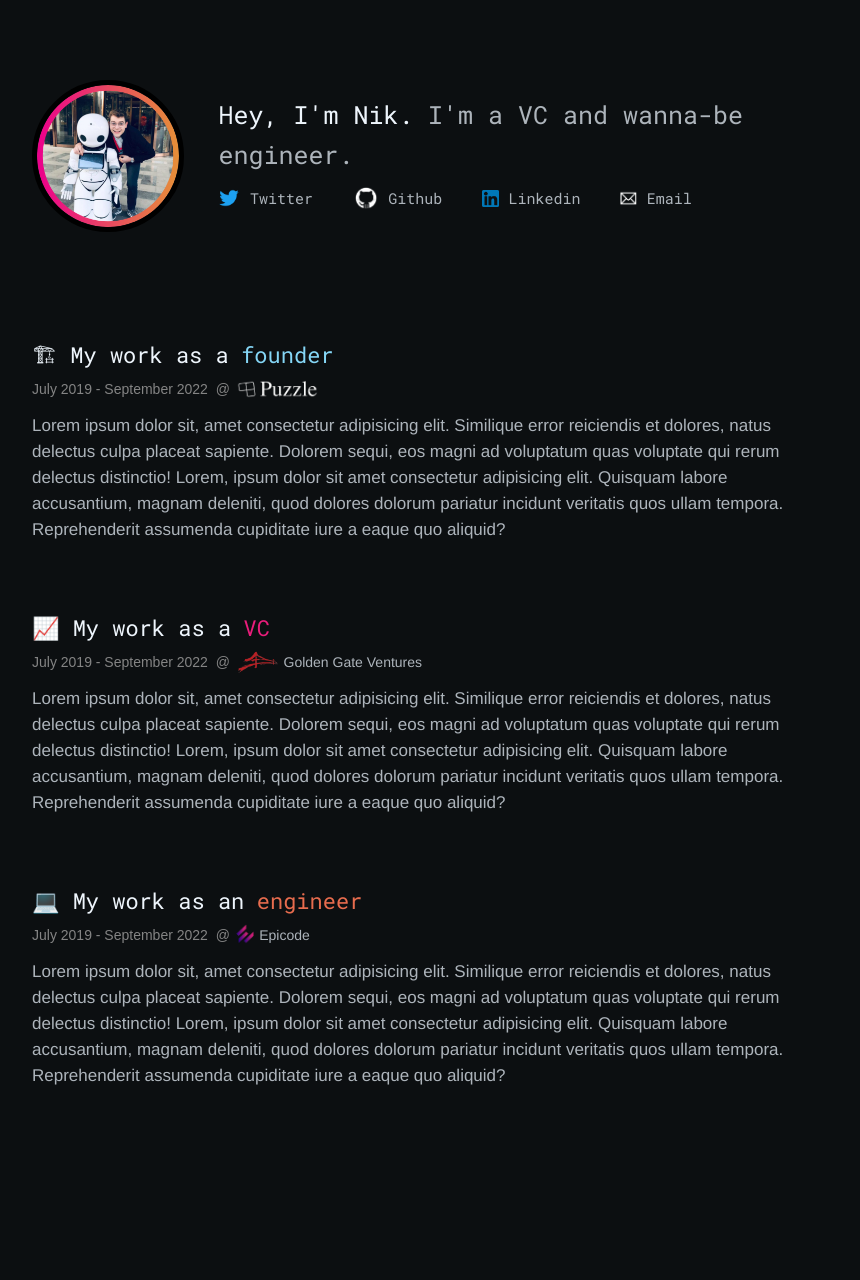
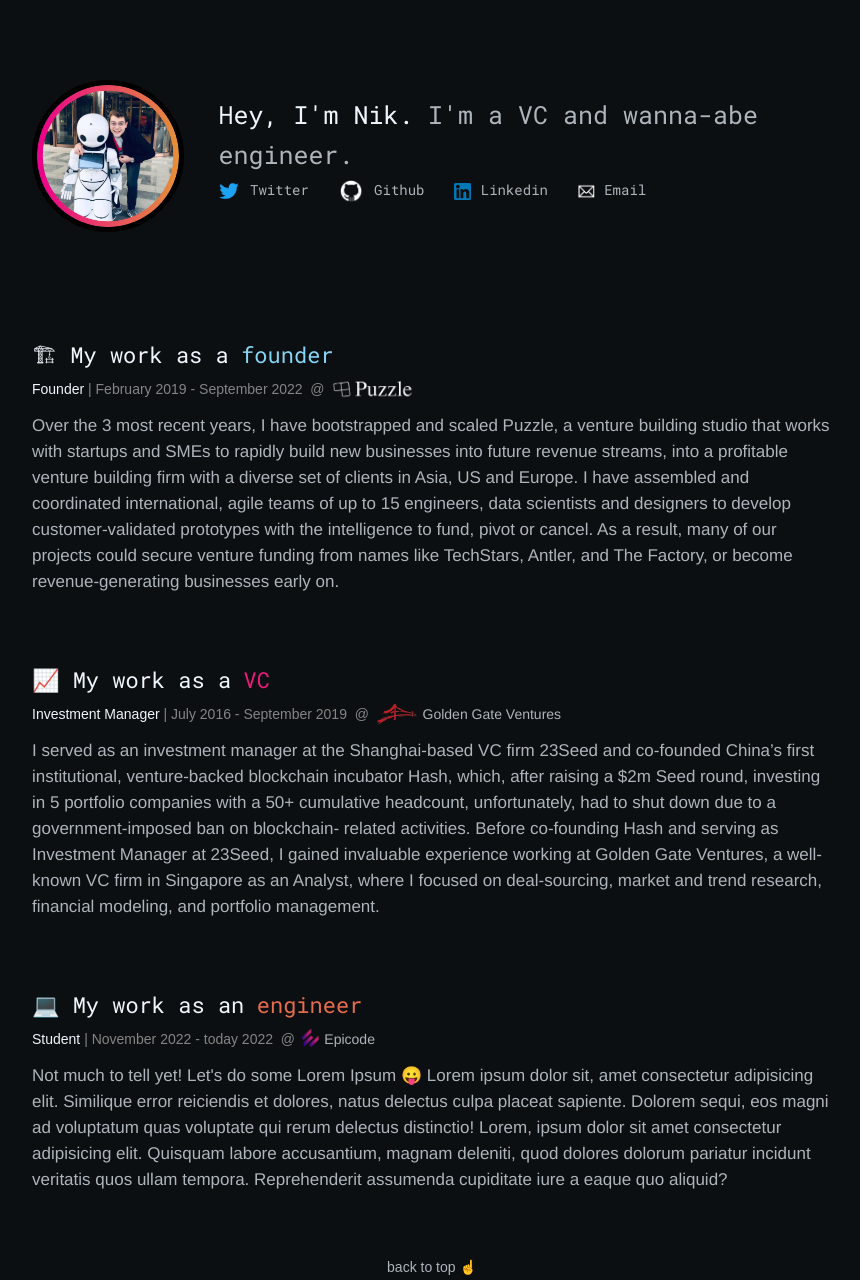
Before and after one commit to nikolainiklaus/EC-U1-D5-HW, a plain HTML site: page index.html in a window 1280 px wide. Shown: the part 83-1363 px from the top of the page, without its empty margins (208-1068 px from the left). Before the commit the page ends 1272 px from the top, so only its background shows below. Drawn offline with Linux system fonts and the light colour scheme.

Commit message:
Content & links

```diff
--- a/index.html
+++ b/index.html
@@ -8,10 +8,10 @@
         <link rel="stylesheet" href="style.css">
     </head>
     <body>
-        <div class="main-container">
+        <div id="top" class="main-container">
             <div class="navbar">
                 <p class="grey nav_left">👋 Nikolai Niklaus</p>
-                <p class="grey nav_right">About me</p>
+                <a id="about" class="grey nav_right" href="#main">About me</a>
             </div>
             <div class="header">
                 <div class="profile-img">
@@ -21,30 +21,30 @@
                     <div>
                         <p class="white">Hey, I'm Nik.</p>
                         <p class="grey">I'm a VC and
-                            wanna-be engineer.</p>
+                            wanna-abe engineer.</p>
                     </div>
                     <div class="socials grey">
                         <div class="social-container">
                             <img class="social-logos twitter" src="./assets/twitter_logo.png">
-                            <p class="twitter_p">Twitter</p>
+                            <a class="twitter_p grey" href="https://twitter.com/imnikniklaus" target="_blank" rel="noopener noreferrer">Twitter</a>
                         </div>
                         <div class="social-container">
                             <img class="social-logos github" src="./assets/github_logo.jpeg">
-                            <p class="github_p">Github</p>
+                            <a class="github_p grey" href="https://github.com/nikolainiklaus" target="_blank" rel="noopener noreferrer">Github</a>
                         </div>
                         <div class="social-container">
                             <img class="social-logos linkedin" src="./assets/linkedin_logo.png">
-                            <p class="linkedin_p">Linkedin</p>
+                            <a class="linkedin_p grey" href="https://www.linkedin.com/in/nikolai-niklaus/" target="_blank" rel="noopener noreferrer">Linkedin</a>
                         </div>
                         <div class="social-container">
                             <img class="social-logos linkedin" src="./assets/email.png">
-                            <p class="email_p">Email</p>
+                            <a class="mail_p grey" href="mailto:nik@puzzle.vc">Email</a>
                         </div>
                     </div>
                 </div>
             </div>
 
-            <div class="main">
+            <div id="main" class="main">
                 <div class="experience">
                     <div class="experience-title">
                         <p class="white">🏗 My work as a</p>
@@ -52,17 +52,17 @@
                     </div>
                     <div class="experience-wrapper">
                         <div class="duration">
-                            <p class="dark_grey"> July 2019 - September 2022&nbsp&nbsp@
+                            <p class="dark_grey"> <span class="white">Founder</span> | February 2019 - September 2022&nbsp&nbsp@
                         </div>
                         <div class="companies grey">
                             <div class="company-container">
                                 <img class="company-logos puzzle" src="./assets/puzzle.png">
-                                <p></p>
                             </div>
                         </div>
                     </div>
                     <div class="experience-description grey">
-                        <p>Lorem ipsum dolor sit, amet consectetur adipisicing elit. Similique error reiciendis et dolores, natus delectus culpa placeat sapiente. Dolorem sequi, eos magni ad voluptatum quas voluptate qui rerum delectus distinctio! Lorem, ipsum dolor sit amet consectetur adipisicing elit. Quisquam labore accusantium, magnam deleniti, quod dolores dolorum pariatur incidunt veritatis quos ullam tempora. Reprehenderit assumenda cupiditate iure a eaque quo aliquid?</p>
+                        <p>Over the 3 most recent years, I have bootstrapped and scaled Puzzle, a venture building studio that works with startups and SMEs to rapidly build new businesses into future revenue streams, into a profitable venture building firm with a diverse set of clients in Asia, US and Europe. I have assembled and coordinated international, agile teams of up to 15 engineers, data scientists and designers to develop customer-validated prototypes with the intelligence to fund, pivot or cancel. As a result, many of our projects could secure venture funding from names like TechStars, Antler, and The Factory, or become revenue-generating businesses early on.
+                        </p>
                     </div>
                 </div>
 
@@ -73,7 +73,7 @@
                     </div>
                     <div class="experience-wrapper">
                         <div class="duration">
-                            <p class="dark_grey"> July 2019 - September 2022&nbsp&nbsp@
+                            <p class="dark_grey"><span class="white">Investment Manager</span> | July 2016 - September 2019&nbsp&nbsp@
                         </div>
                         <div class="companies grey">
                             <div class="company-container">
@@ -83,7 +83,7 @@
                         </div>
                     </div>
                     <div class="experience-description grey">
-                        <p>Lorem ipsum dolor sit, amet consectetur adipisicing elit. Similique error reiciendis et dolores, natus delectus culpa placeat sapiente. Dolorem sequi, eos magni ad voluptatum quas voluptate qui rerum delectus distinctio! Lorem, ipsum dolor sit amet consectetur adipisicing elit. Quisquam labore accusantium, magnam deleniti, quod dolores dolorum pariatur incidunt veritatis quos ullam tempora. Reprehenderit assumenda cupiditate iure a eaque quo aliquid?</p>
+                        <p> I served as an investment manager at the Shanghai-based VC firm 23Seed and co-founded China’s first institutional, venture-backed blockchain incubator Hash, which, after raising a $2m Seed round, investing in 5 portfolio companies with a 50+ cumulative headcount, unfortunately, had to shut down due to a government-imposed ban on blockchain- related activities. Before co-founding Hash and serving as Investment Manager at 23Seed, I gained invaluable experience working at Golden Gate Ventures, a well-known VC firm in Singapore as an Analyst, where I focused on deal-sourcing, market and trend research, financial modeling, and portfolio management.</p>
                     </div>
                 </div>
 
@@ -94,7 +94,7 @@
                     </div>
                     <div class="experience-wrapper">
                         <div class="duration">
-                            <p class="dark_grey"> July 2019 - September 2022&nbsp&nbsp@
+                            <p class="dark_grey">  <span class="white">Student</span> | November 2022 - today 2022&nbsp&nbsp@
                         </div>
                         <div class="companies grey">
                             <div class="company-container">
@@ -104,15 +104,14 @@
                         </div>
                     </div>
                     <div class="experience-description grey">
-                        <p>Lorem ipsum dolor sit, amet consectetur adipisicing elit. Similique error reiciendis et dolores, natus delectus culpa placeat sapiente. Dolorem sequi, eos magni ad voluptatum quas voluptate qui rerum delectus distinctio! Lorem, ipsum dolor sit amet consectetur adipisicing elit. Quisquam labore accusantium, magnam deleniti, quod dolores dolorum pariatur incidunt veritatis quos ullam tempora. Reprehenderit assumenda cupiditate iure a eaque quo aliquid?</p>
+                        <p>Not much to tell yet! Let's do some Lorem Ipsum 😛 Lorem ipsum dolor sit, amet consectetur adipisicing elit. Similique error reiciendis et dolores, natus delectus culpa placeat sapiente. Dolorem sequi, eos magni ad voluptatum quas voluptate qui rerum delectus distinctio! Lorem, ipsum dolor sit amet consectetur adipisicing elit. Quisquam labore accusantium, magnam deleniti, quod dolores dolorum pariatur incidunt veritatis quos ullam tempora. Reprehenderit assumenda cupiditate iure a eaque quo aliquid?</p>
                     </div>
+                </div>
+                <div class="footer">
+                    <a id="about" class="grey middle" href="#top">back to top ☝️</a>
                 </div>
             </div>
         </div>
-
-
-
-
     </body>
 
 </html>
--- a/style.css
+++ b/style.css
@@ -3,6 +3,15 @@ body {
     font-family: Arial, Helvetica, sans-serif, 'Roboto Mono', monospace;
     background-color: #0c0f11;
 }
+
+html {
+    scroll-behavior: smooth;
+  }
+
+a {
+    text-decoration: none; /* no underline */
+    font-size: 14px;
+  }
 
 .white {
     color: #eef5fc;
@@ -238,3 +247,15 @@ body {
 .dark_grey {
     color: #848484;
 }
+
+#about:hover {
+    text-decoration: underline;
+}
+
+.middle {
+
+}
+
+.footer {
+    text-align: center;
+}
```
